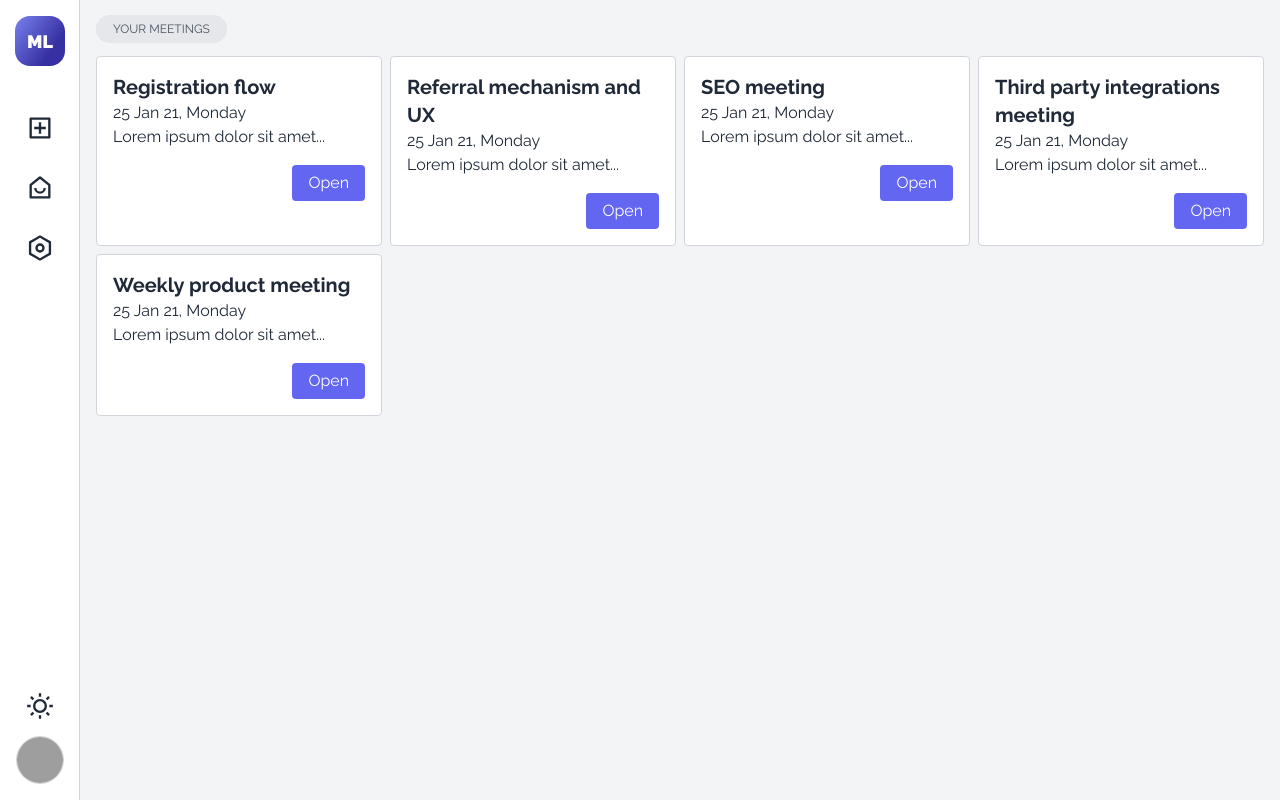
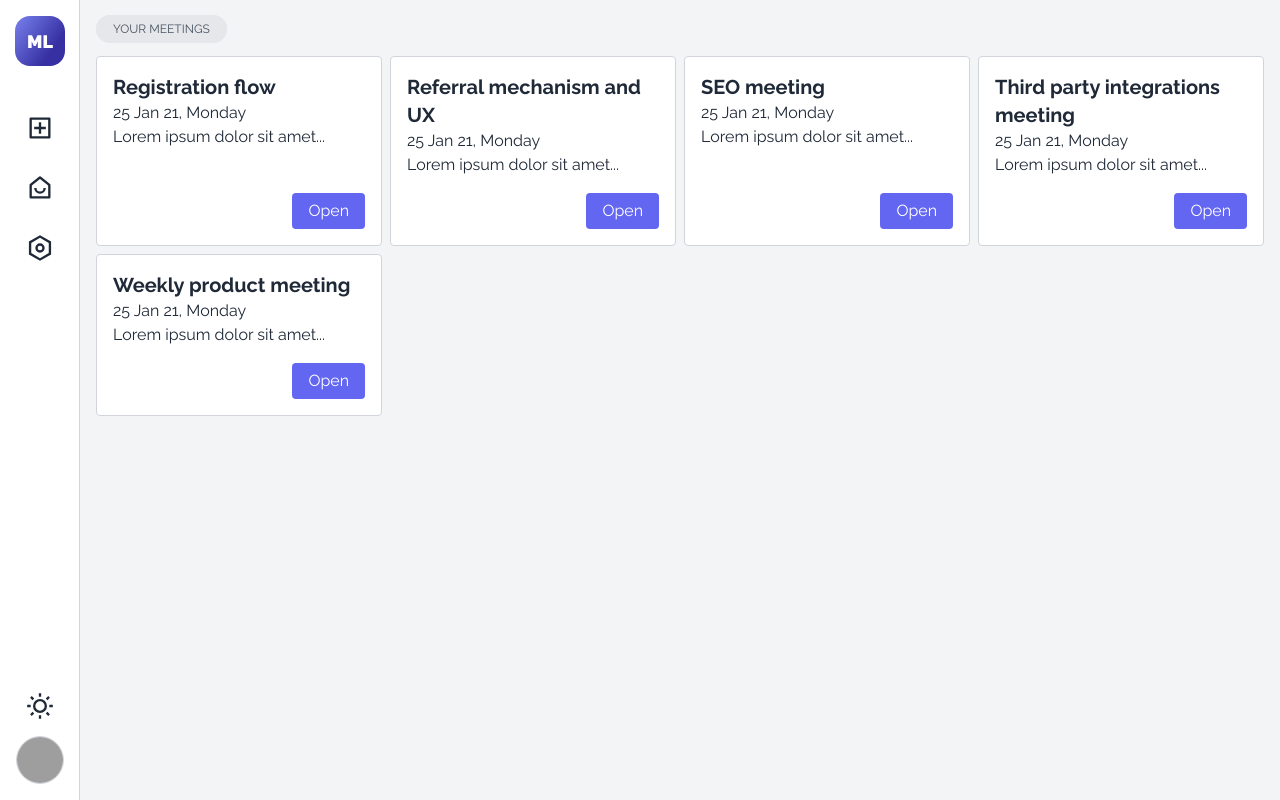
Before and after one commit to brslv/meetlog-web, a React (Create React App) app: page /d in a window 1280 px wide. Built offline with nearby package versions, Linux system fonts and the light colour scheme; grey boxes are pictures that could not be loaded.

Commit message:
fix MeetingCard UI defect with the open button

```diff
--- a/src/components/MeetingCard.tsx
+++ b/src/components/MeetingCard.tsx
@@ -9,14 +9,14 @@ interface Meeting {
 
 export default function MeetingCard({ data }: { data: Meeting }) {
   return (
-    <div className="border border-gray-300 dark:border-gray-700 rounded bg-white dark:bg-gray-800 p-4 hover:shadow-md hover:border-indigo-500 dark:hover:border-indigo-300">
-      <h1 className="font-bold text-xl">{data.title}</h1>
-      <div>25 Jan 21, Monday</div>
-      <blockquote>{data.excerpt}</blockquote>
-
+    <div className="flex flex-col justify-end border border-gray-300 dark:border-gray-700 rounded bg-white dark:bg-gray-800 p-4 hover:shadow-md hover:border-indigo-500 dark:hover:border-indigo-300">
+      <div className="flex-1">
+        <h1 className="font-bold text-xl">{data.title}</h1>
+        <div>25 Jan 21, Monday</div>
+        <blockquote>{data.excerpt}</blockquote>
+      </div>
       <div className="flex justify-between mt-4">
         <div />
-
         <LinkButton to="/m/1" type="button">
           Open
         </LinkButton>
```
